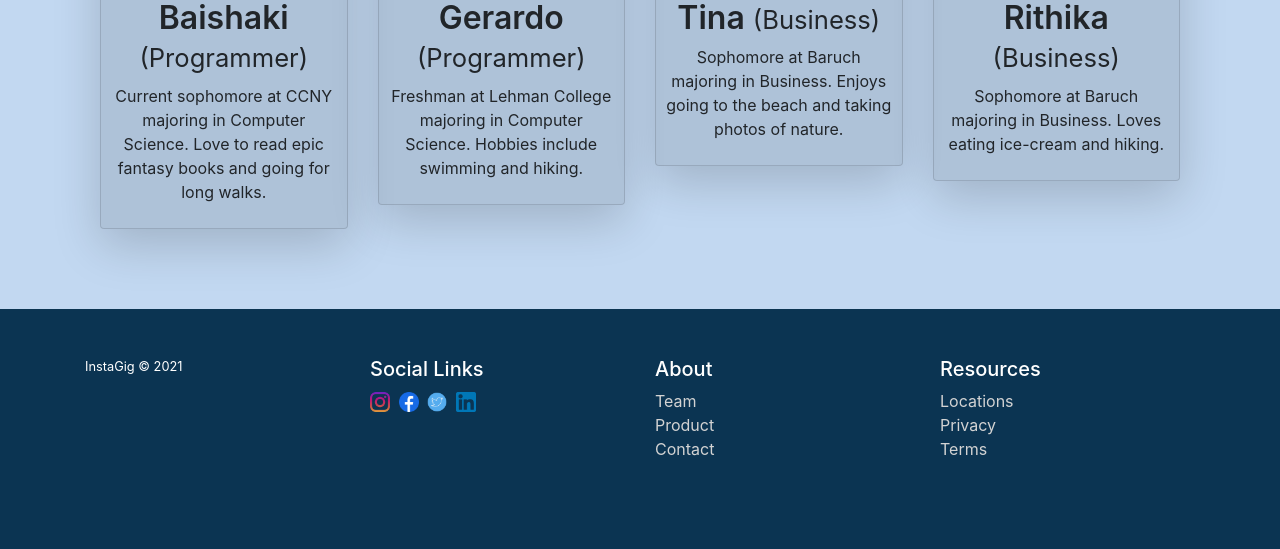
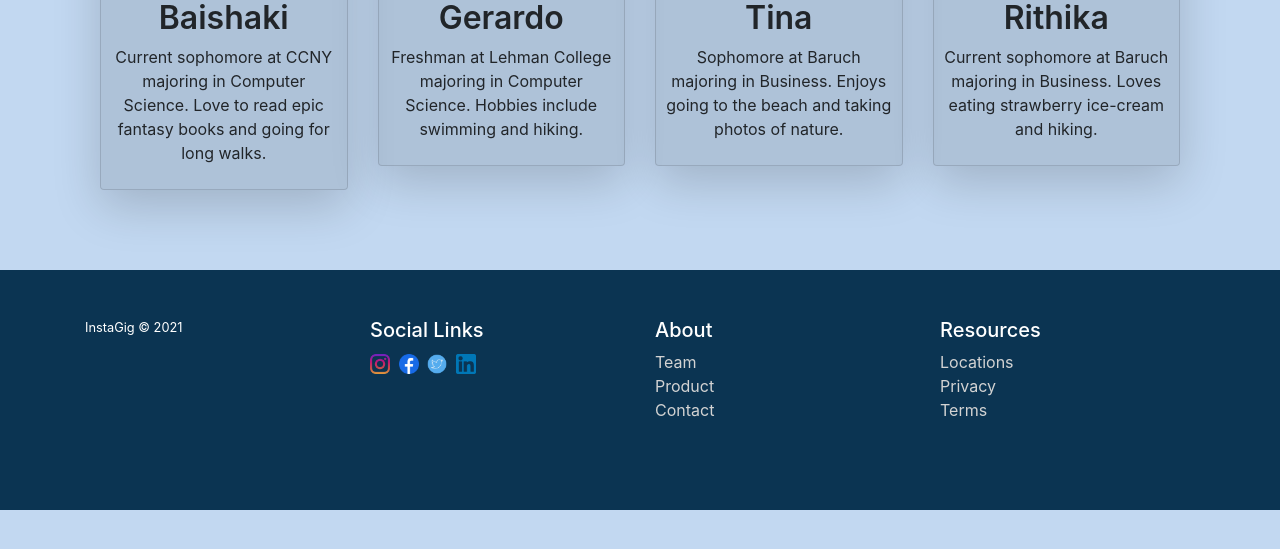
Before and after one commit to helloInstaGig/instagig, a Flask app: page /about in a window 1280 px wide. Shown: the part 2494-3043 px from the top of the page. After the commit the page ends 3004 px from the top, so only its background shows below. Run offline with Flask 2, Linux system fonts and the light colour scheme; some libraries are stand-ins or nearby versions.

Commit message:
removed team roles to make cards same size

```diff
--- a/app/templates/about.html
+++ b/app/templates/about.html
@@ -129,16 +129,14 @@
                     width="140"
                     height="140"
                 />
-                <h2>
-                    Baishaki <small>(Programmer)</small>
-                </h2>
+                <h2>Baishaki</h2>
                 <p>
                     Current sophomore at CCNY majoring in Computer Science.
                     Love to read epic fantasy books and going for long walks.
                 </p>
             </div>
         </div>
-        <!-- Second column (another four out of twelve grid spaces) -->
+        <!-- Second column (another 3 out of twelve grid spaces) -->
         <div class="col-md-3 ">
             <div class="card team-cards text-center p-2 shadow-lg">
                 <img
@@ -148,14 +146,14 @@
                     width="140"
                     height="140"
                 />
-                <h2>Gerardo <small>(Programmer)</small></h2>
+                <h2>Gerardo</h2>
                 <p>
                     Freshman at Lehman College majoring in Computer Science.
                     Hobbies include swimming and hiking.
                 </p>
             </div>
         </div>
-        <!-- Third and final column (yet another four of twelve spaces) -->
+        <!-- Third and final column (yet another 3 of twelve spaces) -->
         <div class="col-md-3">
             <div class="card team-cards text-center p-2 shadow-lg">
                 <img
@@ -165,7 +163,7 @@
                     width="140"
                     height="140"
                 />
-                <h2>Tina <small>(Business)</small></h2>
+                <h2>Tina</h2>
                 <p>
                     Sophomore at Baruch majoring in Business. Enjoys going to
                     the beach and taking photos of nature.
@@ -181,10 +179,10 @@
                     width="140"
                     height="140"
                 />
-                <h2>Rithika <small>(Business)</small></h2>
+                <h2>Rithika</h2>
                 <p>
-                    Sophomore at Baruch majoring in Business. Loves eating ice-cream
-                    and hiking.
+                    Current sophomore at Baruch majoring in Business. Loves eating strawberry
+                    ice-cream and hiking.
                 </p>
             </div>
         </div>
```
